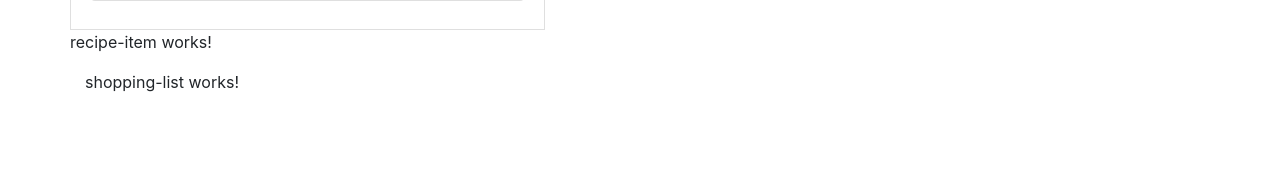
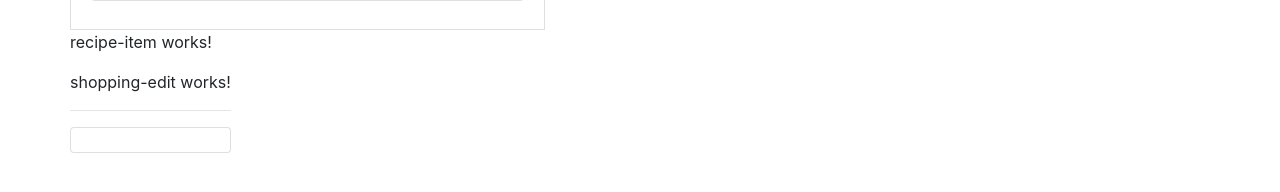
Before and after one commit to hritiksingh580/MealApp, an Angular app: page / in a window 1280 px wide. Shown: the part 390-582 px from the top of the page. Built offline with nearby package versions, Linux system fonts and the light colour scheme.

Commit message:
Creating an "Ingredient" Model

```diff
--- /dev/null
+++ b/src/app/shared/ingredients.model.ts
@@ -0,0 +1,3 @@
+export class Ingredient {
+    constructor(public name: string, public amount: number) {}
+}
--- a/src/app/shopping-list/shopping-list.component.html
+++ b/src/app/shopping-list/shopping-list.component.html
@@ -1 +1,9 @@
-<p>shopping-list works!</p>
+<div class="row">
+    <div class="col-xs-10">
+        <app-shopping-edit></app-shopping-edit>
+        <hr>
+        <ul class="list-group">
+            <li class="list-group-item" style="cursor:pointer"></li>
+        </ul>
+    </div>
+</div>
--- a/src/app/shopping-list/shopping-list.component.ts
+++ b/src/app/shopping-list/shopping-list.component.ts
@@ -6,7 +6,7 @@ import { Component, OnInit } from '@angular/core';
   styleUrls: ['./shopping-list.component.css']
 })
 export class ShoppingListComponent implements OnInit {
-
+  ingredients = [];
   constructor() { }
 
   ngOnInit(): void {
```
